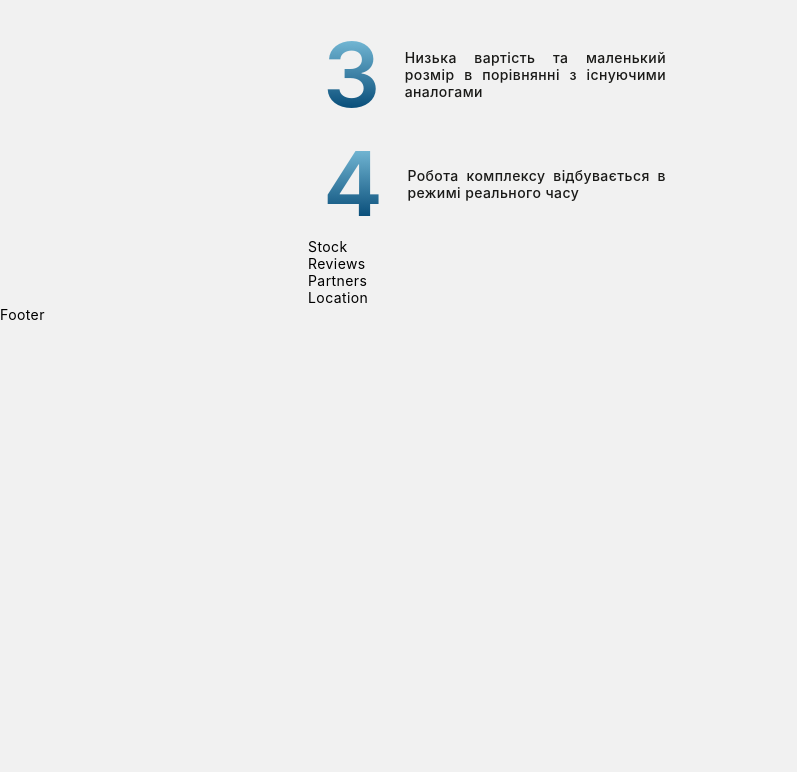
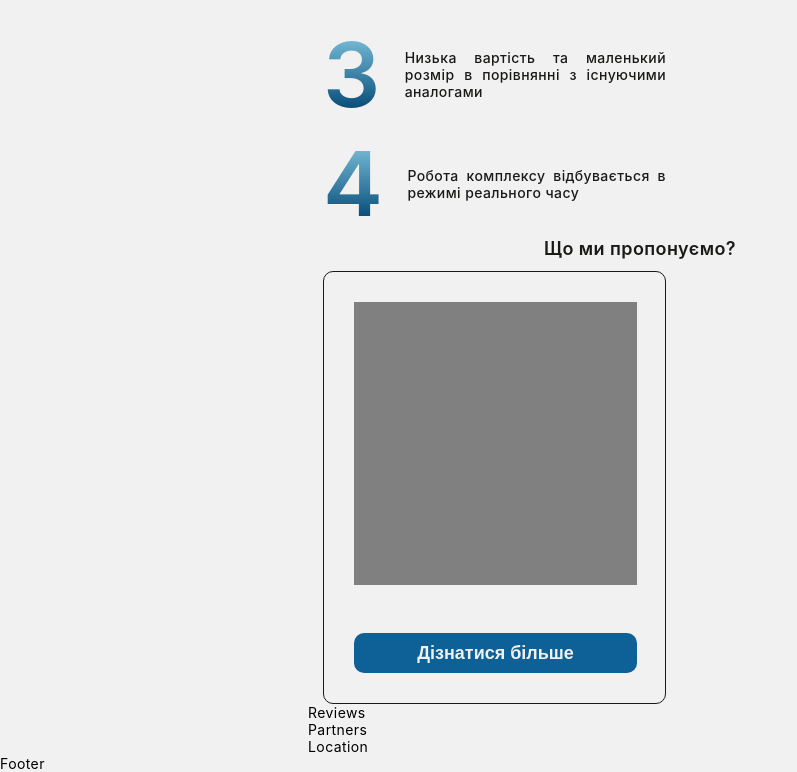
Before and after one commit to VlShost/uTrack, a React (Vite) app: page / in a window 1280 px wide. Shown: the part 1322-2094 px from the top of the page, without its empty margins (0-797 px from the left). Before the commit the page ends 1645 px from the top, so only its background shows below. Built offline with nearby package versions, Linux system fonts and the light colour scheme.

Commit message:
add Card component and styles

```diff
--- a/package.json
+++ b/package.json
@@ -16,7 +16,8 @@
     "react-anchor-link-smooth-scroll": "^1.0.12",
     "react-dom": "^18.2.0",
     "react-router-dom": "^6.19.0",
-    "react-router-hash-link": "^2.4.3"
+    "react-router-hash-link": "^2.4.3",
+    "swiper": "^11.0.5"
   },
   "devDependencies": {
     "@types/react": "^18.2.37",
--- /dev/null
+++ b/src/components/CardItem/CardItem.jsx
@@ -0,0 +1,20 @@
+import css from './CardItem.module.css';
+
+const CardItem = ({ card }) => {
+  return (
+    <div className={css.container}>
+      <div className={css.card}>
+        <div className={css.img}>{card.image}</div>
+
+        <div className={css.infoWrapper}>
+          <p className={css.name}>{card.name}</p>
+          <p className={css.info}>{card.info}</p>
+        </div>
+
+        <button className={css.btn}>Дізнатися більше</button>
+      </div>
+    </div>
+  );
+};
+
+export default CardItem;
--- /dev/null
+++ b/src/components/CardItem/CardItem.module.css
@@ -0,0 +1,73 @@
+.container {
+  max-width: 343px;
+
+  padding-left: 15px;
+  padding-right: 15px;
+
+  @media screen and (min-width: var(--tablet)) {
+    max-width: var(--tablet);
+  }
+  @media screen and (min-width: var(--desktop)) {
+    max-width: var(--desktop);
+  }
+}
+
+.card {
+  max-width: 343px;
+
+  margin-top: 12px;
+  padding: 30px;
+
+  border: 1px solid var(--color-txt-black);
+  border-radius: 10px;
+}
+
+.img {
+  width: 283px;
+  height: 283px;
+
+  background-color: grey;
+}
+
+.infoWrapper {
+  width: 283px;
+
+  margin-top: 16px;
+
+  display: flex;
+  flex-direction: column;
+  gap: 12px;
+}
+
+.name {
+  color: var(--color-txt-black);
+
+  font-size: 18px;
+  font-weight: 600;
+}
+
+.info {
+  color: var(--color-txt-black);
+
+  /* text-align: justify; */
+  font-size: 14px;
+  font-weight: 400;
+}
+
+.btn {
+  width: 283px;
+  height: 40px;
+
+  margin-top: 20px;
+  padding: 8px 60px;
+
+  color: var(--color-text);
+  background-color: var(--color-accent);
+  border: none;
+  border-radius: 10px;
+
+  color: var(--color-text);
+
+  font-size: 18px;
+  font-weight: 600;
+}
--- /dev/null
+++ b/src/components/CardItem/index.js
@@ -0,0 +1 @@
+export { default } from './CardItem.jsx';
--- a/src/components/Stock/Stock.jsx
+++ b/src/components/Stock/Stock.jsx
@@ -1,5 +1,16 @@
+import CardItem from '../CardItem/CardItem';
+
+import css from './Stock.module.css';
+
+import data from '../../data/stockItems.json';
+
 const Stock = () => {
-  return <div id="stock">Stock</div>;
+  return (
+    <div id="stock">
+      <h2 className={css.title}>Що ми пропонуємо?</h2>
+      <CardItem card={data} />
+    </div>
+  );
 };
 
 export default Stock;
--- /dev/null
+++ b/src/components/Stock/Stock.module.css
@@ -0,0 +1,7 @@
+.title {
+  color: var(--color-txt-black);
+
+  text-align: center;
+  font-size: 18px;
+  font-weight: 600;
+}
--- /dev/null
+++ b/src/data/stockItems.json
@@ -0,0 +1,17 @@
+[
+  {
+    "image": "img",
+    "name": "GPS-трекери для всіх видів транспорту",
+    "info": "Живлення від прикурювача або в умовах стаціонарного підключення до автомобіля"
+  },
+  {
+    "image": "img",
+    "name": "Термінали пропускного доступу (валідатори)",
+    "info": "Запобігання безквиткового проїзду в корпоративному або громадському транспорті"
+  },
+  {
+    "image": "img",
+    "name": "Робота з датчиками контролю рівня палива",
+    "info": "Встановлення, калібрування та обслуговування обладнання контролю рівня палива"
+  }
+]
```
Also changed, not shown: 1 other file (tests, documents, lock files or other folders).
